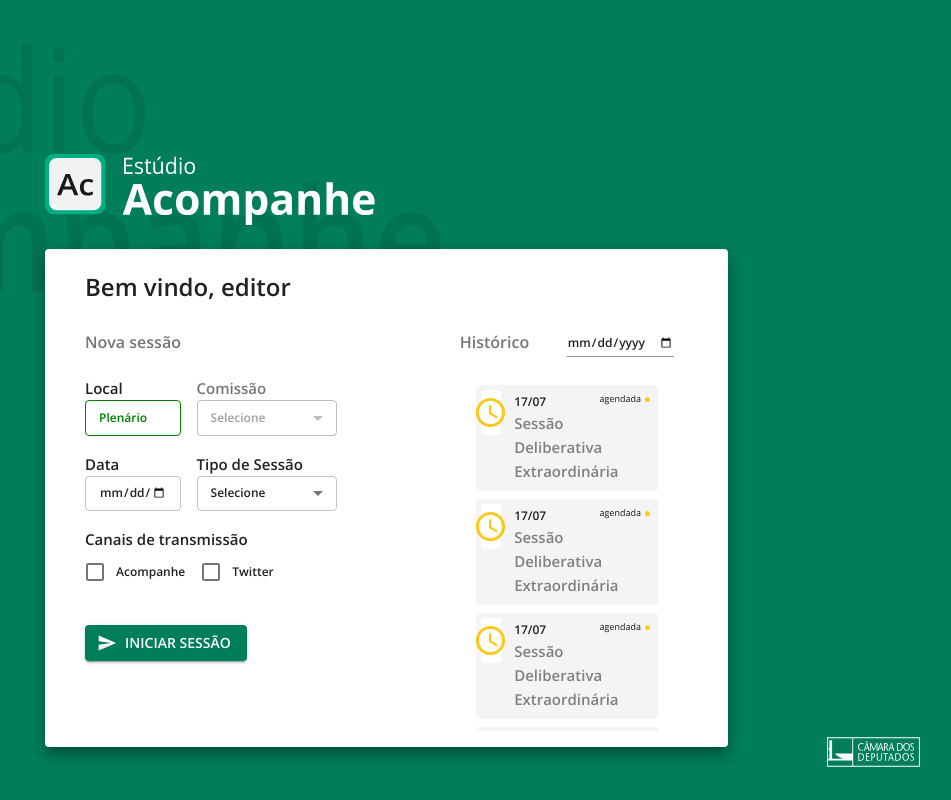
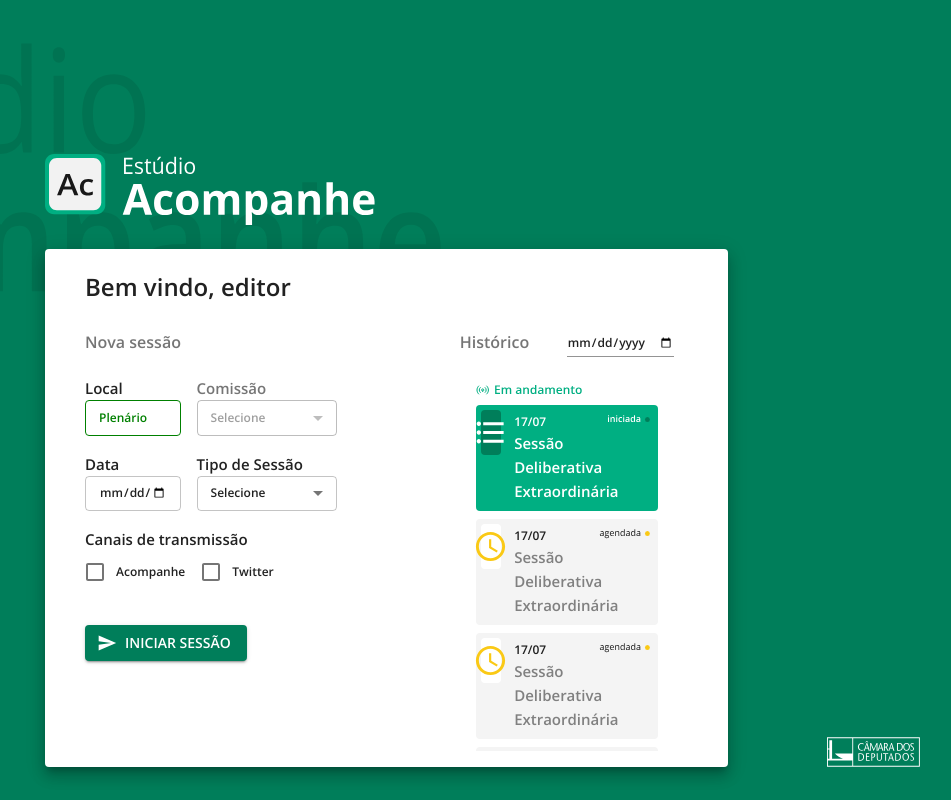
Before and after one commit to labhackercd/linguagem-simples-front, a React (Create React App) app: page /estudio in a window 1280 px wide. Shown: the whole page, without its empty margins (325-1276 px from the left). Built offline with nearby package versions, Linux system fonts and the light colour scheme.

Commit message:
#16 - Adding current session card

```diff
--- a/src/components/EstudioAcompanhePageComponents/SessionHistoryComponent/index.js
+++ b/src/components/EstudioAcompanhePageComponents/SessionHistoryComponent/index.js
@@ -6,17 +6,19 @@ import Paper from '@material-ui/core/Paper'
 import { makeStyles } from '@material-ui/core/styles';
 import TextField from '@material-ui/core/TextField'
 import InputAdornment from '@material-ui/core/InputAdornment'
-import SearchIcon from '@material-ui/icons/Search';
-import AccessTimeIcon from '@material-ui/icons/AccessTime';
-import SvgIcon from '@material-ui/core/SvgIcon';
 
 import List from '@material-ui/core/List';
 import ListItem from '@material-ui/core/ListItem';
 
+import SearchIcon from '@material-ui/icons/Search';
+import AccessTimeIcon from '@material-ui/icons/AccessTime';
+import SvgIcon from '@material-ui/core/SvgIcon';
+import FormatListBulletedIcon from '@material-ui/icons/FormatListBulleted';
 import { ReactComponent as DocumentIcon } from './document_icon.svg';
 import ScheduleIcon from './schedule_session.svg'
 import FinishedIcon from './finished_session.svg'
-
+import StartedIcon from './session_started.svg'
+import SessionHappening from './session_happening_icon.svg'
 
 const useStyles = makeStyles({
   root: {
@@ -37,6 +39,14 @@ const useStyles = makeStyles({
   },
   sessionHistoryCard:{
     background:'#F4F4F4',
+  },
+  currentSessionHistoryCard:{
+    background:'#00AF82',
+    color: 'white',
+  },
+  iconCurrentSessionHistoryCard:{
+    background:'#007E5A',
+    margin:5
   },
   iconSessionHistoryCard:{
     background:'#FFFFFF',
@@ -75,7 +85,13 @@ export default function SessionHistoryComponent(){
                         </Grid>
                 </Grid>
                 <Grid item xs={12}>
+                    <Box paddingLeft={2}>
+                    <img src={SessionHappening} alt="Uma sessão em andamento"></img>
+                    </Box>
+
+
                     <List className={classes.sessionList} disablePadding dense={true}>
+                        <ListItem><CurrentSessionHistoryCard></CurrentSessionHistoryCard></ListItem>
                         <ListItem><ScheduleOrFinishedSessionHistoryCard status="agendada"></ScheduleOrFinishedSessionHistoryCard></ListItem>
                         <ListItem><ScheduleOrFinishedSessionHistoryCard status="agendada"></ScheduleOrFinishedSessionHistoryCard></ListItem>
                         <ListItem><ScheduleOrFinishedSessionHistoryCard status="agendada"></ScheduleOrFinishedSessionHistoryCard></ListItem>
@@ -136,3 +152,38 @@ function ScheduleOrFinishedSessionHistoryCard(props){
         </Paper>
     );
 }
+
+function CurrentSessionHistoryCard(props){
+    const classes = useStyles();
+
+    return (
+        <Paper elevation={0} className={classes.currentSessionHistoryCard}>
+            <Grid container>
+                <Grid item xs={2}>
+                    <Paper elevation={0} className={classes.iconCurrentSessionHistoryCard}>
+                        <Box display="flex" alignItems="center" justifyContent="center" className={classes.boxPaper}>
+                            <FormatListBulletedIcon fontSize="large" style={{ color: "#FFFFFF" }}></FormatListBulletedIcon>
+                        </Box>
+                    </Paper>
+                </Grid>
+                <Grid item xs={10}>
+                    <Box m={1}>
+                        <Grid container>
+                            <Grid item xs={6}>
+                                <Typography variant="body1">17/07</Typography>
+                            </Grid>
+                            <Grid item xs={6}>
+                                <Box display="flex" justifyContent="flex-end">
+                                    <img src={StartedIcon} alt="Status sessão agendada"></img>
+                                </Box>
+                            </Grid>
+                            <Grid item xs={12}>
+                                <Typography variant="h6">Sessão Deliberativa Extraordinária</Typography>
+                            </Grid>
+                        </Grid>
+                    </Box>
+                </Grid>
+            </Grid>
+        </Paper>
+    );
+}
```
Also changed, not shown: src/components/EstudioAcompanhePageComponents/SessionHistoryComponent/session_happening_icon.svg (added), src/components/EstudioAcompanhePageComponents/SessionHistoryComponent/session_started.svg (added).
